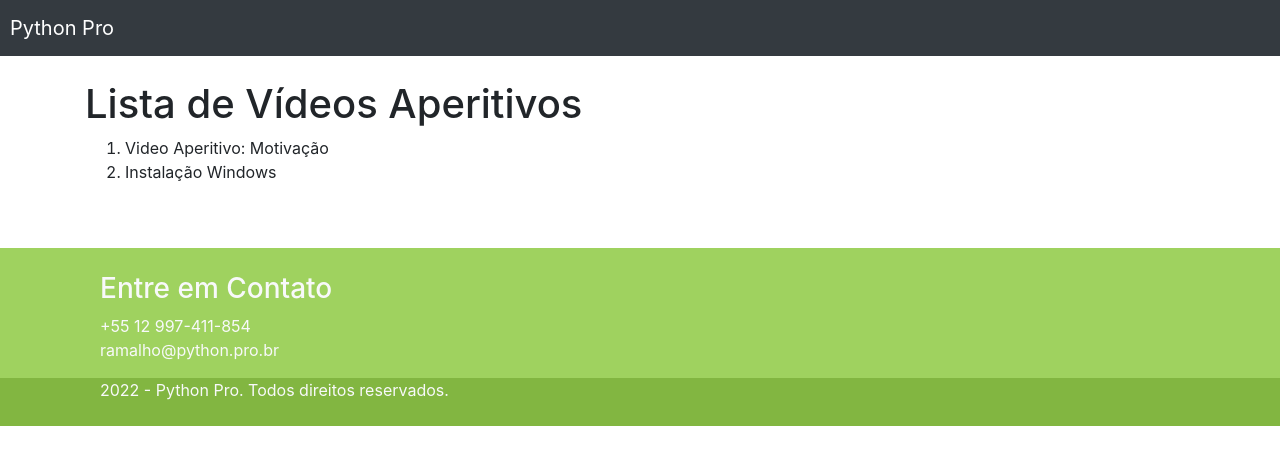
After one commit to Rawston/CursoDjango, a Django app: page /aperitivos/ in a window 1280 px wide. The commit adds this page. Shown: the top 465 px of the page. Run offline with Django 4.2, Linux system fonts and the light colour scheme; some libraries are stand-ins or nearby versions.

Commit message:
Acesso a Atributos no Template!!

```diff
--- /dev/null
+++ b/pypro/aperitivos/templates/aperitivos/indice.html
@@ -0,0 +1,20 @@
+{% extends 'base/base.html' %}
+{% load static %}
+{% block title %}Python Pro - Aperitivos{% endblock title %}
+{% block description %}Página com todos vídeos gratuitos{% endblock description %}
+{% block body %}
+    <div class="container">
+        <div class="row">
+            <div class="col-md-12">
+                <h1 class="mt-4 mt-3">Lista de Vídeos Aperitivos</h1>
+                <ol>
+                    {% for video in videos %}
+                        <li>{{ video.titulo | default:"Faltando Título" }}</li>
+                    {% empty %}
+                        <li>Não foi encontrado nenhum vídeo de aperitivo</li>
+                    {% endfor %}
+                </ol>
+            </div>
+        </div>
+    </div>
+{% endblock body %}
--- a/pypro/aperitivos/templates/aperitivos/video.html
+++ b/pypro/aperitivos/templates/aperitivos/video.html
@@ -6,7 +6,7 @@
     <div class="container">
         <div class="row">
             <div class="col-md-12">
-                <h1 class="mt-4 mt-3">{{ video.titulo }}</h1>
+                <h1 class="mt-4 mt-3">{{ video.titulo | default:"Faltando Título" }}</h1>
                 <iframe id="ytplayer" type="text/html" width="640" height="360"
                         src="http://www.youtube.com/embed/M7lc1UVf-VE?autoplay=1&origin={{ video.youtube_id }}"
                         frameborder="0">
--- a/pypro/aperitivos/urls.py
+++ b/pypro/aperitivos/urls.py
@@ -1,8 +1,9 @@
 from django.urls import path
 
-from pypro.aperitivos.views import video
+from pypro.aperitivos.views import video, indice
 
 app_name = 'aperitivos'
 urlpatterns = [
-    path('<slug:slug>', video, name='video'),
+     path('<slug:slug>', video, name='video'),
+     path('', indice, name='indice'),
 ]
--- a/pypro/aperitivos/views.py
+++ b/pypro/aperitivos/views.py
@@ -1,9 +1,25 @@
 from django.shortcuts import render
 
+
+class Video:
+    def __init__(self, slug, titulo, youtube_id):
+        self.slug = slug
+        self.titulo = titulo
+        self.youtube_id = youtube_id
+
+
+videos = [
+    Video('motivacao', 'Video Aperitivo: Motivação', 695772),
+    Video('instalacao-windows', 'Instalação Windows', 251497668),
+]
+
+videos_dct = {v.slug: v for v in videos}
+
+
+def indice(request):
+    return render(request, 'aperitivos/indice.html', context={'videos': videos})
+
+
 def video(request, slug):
-    video = {
-        'motivacao':{'titulo': 'Video Aperitivo: Motivaçao', 'youtube_id': 695772},
-        'instalacao-windows':{'titulo': 'Instalação do Windows', 'youtube_id': 251497668},
-    }
-    video = video[slug]
+    video = videos_dct[slug]
     return render(request, 'aperitivos/video.html', context={'video': video})
```
Also changed, not shown: pypro/aperitivos/tests/tests_indice.py (added, +27 -0 lines), pypro/aperitivos/tests/tests_video.py (renamed from pypro/aperitivos/tests.py, +5 -5 lines), pypro/aperitivos/tests/__init__.py (added).
